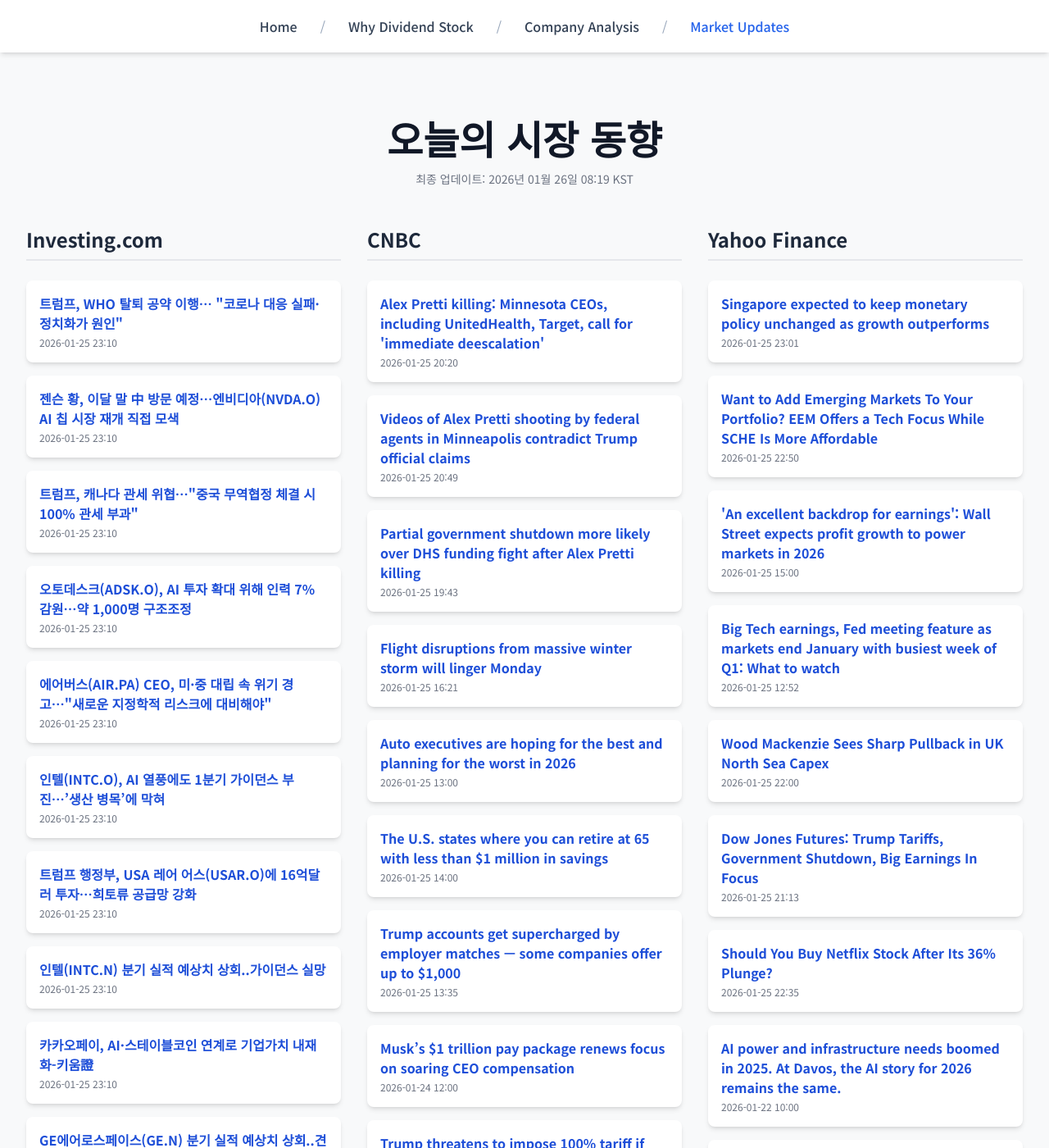
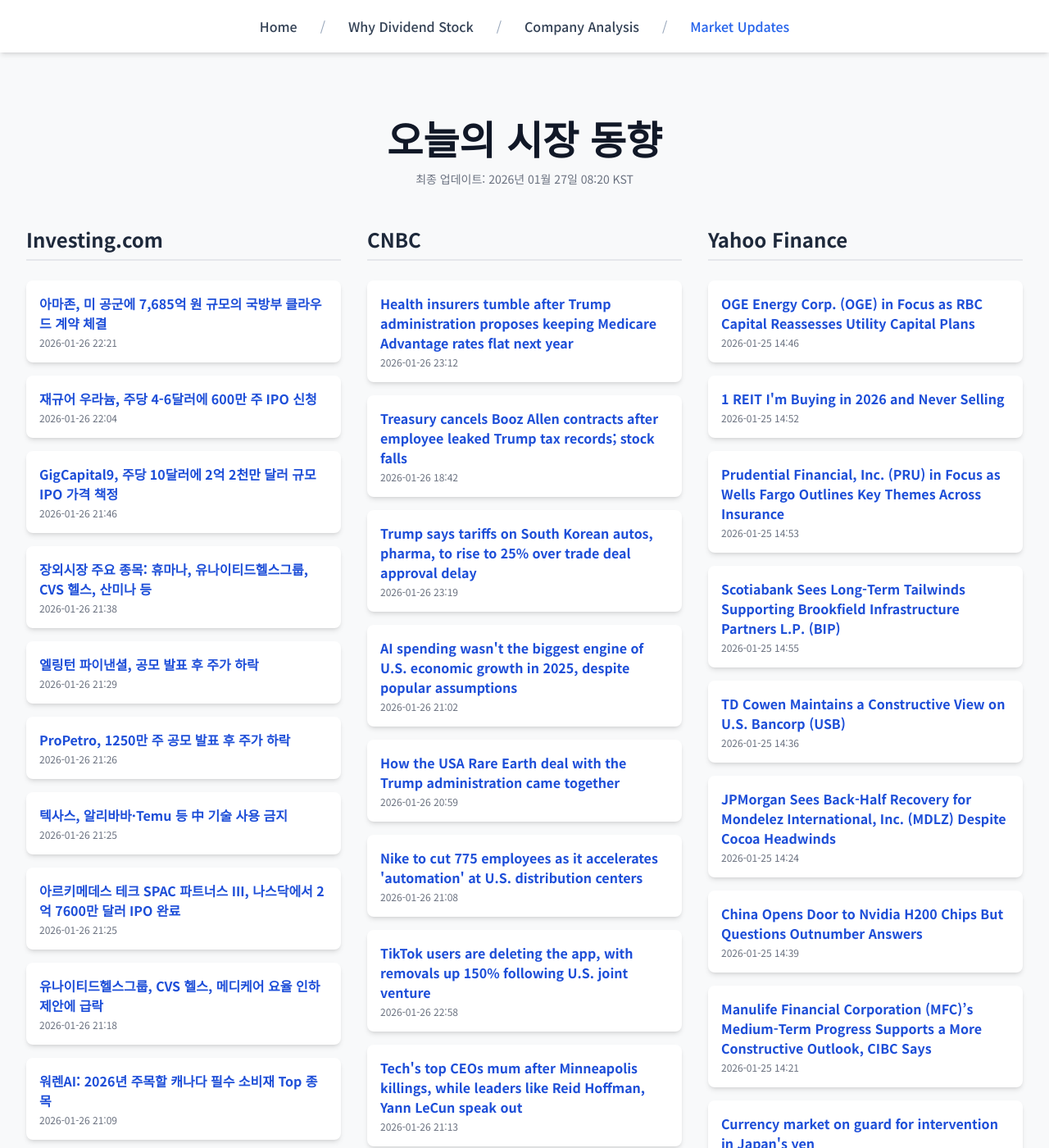
Before and after one commit to Kay-Hwang/my-company-analysis, a Jekyll site: the page built from market-updates.html, in a window 1280 px wide and 1400 px high. Shown: the whole window at 82% size. Built offline with Jekyll 4.4.1, drawn with Linux system fonts in a browser that asks for light colours; nearby versions of some CDN libraries; a script that is not in the unit is left out; some of the changed text lies outside the part shown.

Commit message:
Update daily data

```diff
--- a/_data/latest_data.json
+++ b/_data/latest_data.json
@@ -1,190 +1,190 @@
 {
-  "lastUpdated": "2026년 01월 26일 08:19 KST",
+  "lastUpdated": "2026년 01월 27일 08:20 KST",
   "news": {
     "investing": [
       {
-        "title": "트럼프, WHO 탈퇴 공약 이행… \"코로나 대응 실패·정치화가 원인\"",
-        "link": "https://kr.investing.com/news/stock-market-news/article-1797173",
-        "pubDate": "2026-01-25 23:10:52",
-        "summary": "트럼프, WHO 탈퇴 공약 이행… \"코로나 대응 실패·정치화가 원인\""
+        "title": "아마존, 미 공군에 7,685억 원 규모의 국방부 클라우드 계약 체결",
+        "link": "https://kr.investing.com/news/stock-market-news/article-93CH-1798608",
+        "pubDate": "2026-01-26 22:21:07",
+        "summary": "아마존, 미 공군에 7,685억 원 규모의 국방부 클라우드 계약 체결"
       },
       {
-        "title": "젠슨 황, 이달 말 中 방문 예정…엔비디아(NVDA.O) AI 칩 시장 재개 직접 모색",
-        "link": "https://kr.investing.com/news/stock-market-news/article-1797172",
-        "pubDate": "2026-01-25 23:10:52",
-        "summary": "젠슨 황, 이달 말 中 방문 예정…엔비디아(NVDA.O) AI 칩 시장 재개 직접 모색"
+        "title": "재규어 우라늄, 주당 4-6달러에 600만 주 IPO 신청",
+        "link": "https://kr.investing.com/news/stock-market-news/article-432SI-1798590",
+        "pubDate": "2026-01-26 22:04:04",
+        "summary": "재규어 우라늄, 주당 4-6달러에 600만 주 IPO 신청"
       },
       {
-        "title": "트럼프, 캐나다 관세 위협…\"중국 무역협정 체결 시 100% 관세 부과\"",
-        "link": "https://kr.investing.com/news/stock-market-news/article-1797171",
-        "pubDate": "2026-01-25 23:10:51",
-        "summary": "트럼프, 캐나다 관세 위협…\"중국 무역협정 체결 시 100% 관세 부과\""
+        "title": "GigCapital9, 주당 10달러에 2억 2천만 달러 규모 IPO 가격 책정",
+        "link": "https://kr.investing.com/news/stock-market-news/article-432SI-1798558",
+        "pubDate": "2026-01-26 21:46:05",
+        "summary": "GigCapital9, 주당 10달러에 2억 2천만 달러 규모 IPO 가격 책정"
       },
       {
-        "title": "오토데스크(ADSK.O), AI 투자 확대 위해 인력 7% 감원…약 1,000명 구조조정",
-        "link": "https://kr.investing.com/news/stock-market-news/article-1797170",
-        "pubDate": "2026-01-25 23:10:51",
-        "summary": "오토데스크(ADSK.O), AI 투자 확대 위해 인력 7% 감원…약 1,000명 구조조정"
+        "title": "장외시장 주요 종목: 휴마나, 유나이티드헬스그룹, CVS 헬스, 산미나 등",
+        "link": "https://kr.investing.com/news/stock-market-news/article-432SI-1798554",
+        "pubDate": "2026-01-26 21:38:25",
+        "summary": "장외시장 주요 종목: 휴마나, 유나이티드헬스그룹, CVS 헬스, 산미나 등"
       },
       {
-        "title": "에어버스(AIR.PA) CEO, 미·중 대립 속 위기 경고…\"새로운 지정학적 리스크에 대비해야\"",
-        "link": "https://kr.investing.com/news/stock-market-news/article-1797169",
-        "pubDate": "2026-01-25 23:10:51",
-        "summary": "에어버스(AIR.PA) CEO, 미·중 대립 속 위기 경고…\"새로운 지정학적 리스크에 대비해야\""
+        "title": "엘링턴 파이낸셜, 공모 발표 후 주가 하락",
+        "link": "https://kr.investing.com/news/stock-market-news/article-93CH-1798528",
+        "pubDate": "2026-01-26 21:29:26",
+        "summary": "엘링턴 파이낸셜, 공모 발표 후 주가 하락"
       },
       {
-        "title": "인텔(INTC.O), AI 열풍에도 1분기 가이던스 부진…’생산 병목’에 막혀",
-        "link": "https://kr.investing.com/news/stock-market-news/article-1797168",
-        "pubDate": "2026-01-25 23:10:51",
-        "summary": "인텔(INTC.O), AI 열풍에도 1분기 가이던스 부진…’생산 병목’에 막혀"
+        "title": "ProPetro, 1250만 주 공모 발표 후 주가 하락",
+        "link": "https://kr.investing.com/news/stock-market-news/article-93CH-1798525",
+        "pubDate": "2026-01-26 21:26:38",
+        "summary": "ProPetro, 1250만 주 공모 발표 후 주가 하락"
       },
       {
-        "title": "트럼프 행정부, USA 레어 어스(USAR.O)에 16억달러 투자…희토류 공급망 강화",
-        "link": "https://kr.investing.com/news/stock-market-news/article-1797167",
-        "pubDate": "2026-01-25 23:10:50",
-        "summary": "트럼프 행정부, USA 레어 어스(USAR.O)에 16억달러 투자…희토류 공급망 강화"
+        "title": "텍사스, 알리바바·Temu 등 中 기술 사용 금지",
+        "link": "https://kr.investing.com/news/stock-market-news/article-93CH-1798523",
+        "pubDate": "2026-01-26 21:25:53",
+        "summary": "텍사스, 알리바바·Temu 등 中 기술 사용 금지"
       },
       {
-        "title": "인텔(INTC.N) 분기 실적 예상치 상회..가이던스 실망",
-        "link": "https://kr.investing.com/news/stock-market-news/article-1797166",
-        "pubDate": "2026-01-25 23:10:50",
-        "summary": "인텔(INTC.N) 분기 실적 예상치 상회..가이던스 실망"
+        "title": "아르키메데스 테크 SPAC 파트너스 III, 나스닥에서 2억 7600만 달러 IPO 완료",
+        "link": "https://kr.investing.com/news/stock-market-news/article-432SI-1798521",
+        "pubDate": "2026-01-26 21:25:08",
+        "summary": "아르키메데스 테크 SPAC 파트너스 III, 나스닥에서 2억 7600만 달러 IPO 완료"
       },
       {
-        "title": "카카오페이, AI·스테이블코인 연계로 기업가치 내재화-키움證",
-        "link": "https://kr.investing.com/news/stock-market-news/article-1797165",
-        "pubDate": "2026-01-25 23:10:50",
-        "summary": "카카오페이, AI·스테이블코인 연계로 기업가치 내재화-키움證"
+        "title": "유나이티드헬스그룹, CVS 헬스, 메디케어 요율 인하 제안에 급락",
+        "link": "https://kr.investing.com/news/stock-market-news/article-1798497",
+        "pubDate": "2026-01-26 21:18:26",
+        "summary": "유나이티드헬스그룹, CVS 헬스, 메디케어 요율 인하 제안에 급락"
       },
       {
-        "title": "GE에어로스페이스(GE.N) 분기 실적 예상치 상회..견고한 수주에도 단기 변동성 유의",
-        "link": "https://kr.investing.com/news/stock-market-news/article-1797164",
-        "pubDate": "2026-01-25 23:10:49",
-        "summary": "GE에어로스페이스(GE.N) 분기 실적 예상치 상회..견고한 수주에도 단기 변동성 유의"
+        "title": "워렌AI: 2026년 주목할 캐나다 필수 소비재 Top 종목",
+        "link": "https://kr.investing.com/news/stock-market-news/article-93CH-1798477",
+        "pubDate": "2026-01-26 21:09:16",
+        "summary": "워렌AI: 2026년 주목할 캐나다 필수 소비재 Top 종목"
       }
     ],
     "cnbc": [
       {
-        "title": "Alex Pretti killing: Minnesota CEOs, including UnitedHealth, Target, call for 'immediate deescalation'",
-        "link": "https://www.cnbc.com/2026/01/25/alex-pretti-ceo-minneapolis-minnesota.html",
-        "pubDate": "Sun, 25 Jan 2026 20:20:10 GMT",
-        "summary": "The Trump administration has surged federal law enforcement to the city to enforce its immigration crackdown and pursue allegations of widespread welfare fraud."
+        "title": "Health insurers tumble after Trump administration proposes keeping Medicare Advantage rates flat next year",
+        "link": "https://www.cnbc.com/2026/01/26/health-insurers-tumble-after-trump-proposes-keeping-medicare-rates-flat.html",
+        "pubDate": "Mon, 26 Jan 2026 23:12:29 GMT",
+        "summary": "Shares of large Medicare plan providers Humana, CVS Health and UnitedHealth Group plunged in extended trading."
+      },
+      {
+        "title": "Treasury cancels Booz Allen contracts after employee leaked Trump tax records; stock falls",
+        "link": "https://www.cnbc.com/2026/01/26/trump-tax-records-treasury-cancels-booz-allen-contracts.html",
+        "pubDate": "Mon, 26 Jan 2026 18:42:06 GMT",
+        "summary": "Booz Allen employee Charles Edward Littlejohn also had leaked tax records of Amazon's Jeff Bezos and Tesla chief Elon Musk to a news outlet."
+      },
+      {
+        "title": "Trump says tariffs on South Korean autos, pharma, to rise to 25% over trade deal approval delay",
+        "link": "https://www.cnbc.com/2026/01/26/trump-south-korea-tariffs-trade-autos-pharma.html",
+        "pubDate": "Mon, 26 Jan 2026 23:19:33 GMT",
+        "summary": "South Korean-based automaker Hyundai Motor is the largest importer of new vehicles from that country into the United States."
+      },
+      {
+        "title": "AI spending wasn't the biggest engine of U.S. economic growth in 2025, despite popular assumptions",
+        "link": "https://www.cnbc.com/2026/01/26/ai-wasnt-the-biggest-engine-of-us-gdp-growth-in-2025.html",
+        "pubDate": "Mon, 26 Jan 2026 21:02:08 GMT",
+        "summary": "The GDP value of AI is smaller than it might appear given that a lot of high-tech equipment is imported, according to a recent MRB Partners report."
+      },
+      {
+        "title": "How the USA Rare Earth deal with the Trump administration came together",
+        "link": "https://www.cnbc.com/2026/01/26/how-the-usa-rare-earth-deal-with-the-trump-administration-came-together.html",
+        "pubDate": "Mon, 26 Jan 2026 20:59:39 GMT",
+        "summary": "USA Rare Earth's CEO provided rare insight in an interview with CNBC's Brian Sullivan into how the federal government plans equity stakes in mining companies."
+      },
+      {
+        "title": "Nike to cut 775 employees as it accelerates 'automation' at U.S. distribution centers",
+        "link": "https://www.cnbc.com/2026/01/26/nike-to-lay-off-775-employees-at-us-distribution-centers.html",
+        "pubDate": "Mon, 26 Jan 2026 21:08:52 GMT",
+        "summary": "Nike is cutting 775 employees, primarily from jobs at distribution centers in Tennessee and Mississippi."
+      },
+      {
+        "title": "TikTok users are deleting the app, with removals up 150% following U.S. joint venture",
+        "link": "https://www.cnbc.com/2026/01/26/tiktok-uninstalls-are-up-150percent-following-us-joint-venture.html",
+        "pubDate": "Mon, 26 Jan 2026 22:58:54 GMT",
+        "summary": "TikTok users have been deleting the app at a higher rate since the company announced that its U.S. operations would be housed in a new joint venture."
+      },
+      {
+        "title": "Tech's top CEOs mum after Minneapolis killings, while leaders like Reid Hoffman, Yann LeCun speak out",
+        "link": "https://www.cnbc.com/2026/01/26/alex-pretti-killing-ice-tech-ceo-response.html",
+        "pubDate": "Mon, 26 Jan 2026 21:13:21 GMT",
+        "summary": "While a few leaders have voiced outrage, the tech sector has stayed widely silent after the second fatal shooting by federal agents in Minneapolis this month."
+      },
+      {
+        "title": "Zoom's 'hidden gem' investment in Anthropic could be worth $2 billion to $4 billion, analysts say",
+        "link": "https://www.cnbc.com/2026/01/26/zoom-anthropic-investment.html",
+        "pubDate": "Mon, 26 Jan 2026 21:00:46 GMT",
+        "summary": "Anthropic revealed that Zoom Ventures had invested in the AI startup in May 2023."
       },
       {
         "title": "Videos of Alex Pretti shooting by federal agents in Minneapolis contradict Trump official claims",
         "link": "https://www.cnbc.com/2026/01/25/alex-pretti-minneapolis-shooting-videos-trump.html",
-        "pubDate": "Sun, 25 Jan 2026 20:49:35 GMT",
+        "pubDate": "Mon, 26 Jan 2026 16:17:26 GMT",
         "summary": "Footage from at least one of the videos appears to show a federal officer disarming the victim before shots are fired."
-      },
-      {
-        "title": "Partial government shutdown more likely over DHS funding fight after Alex Pretti killing",
-        "link": "https://www.cnbc.com/2026/01/25/minneapolis-shooting-government-shutdown.html",
-        "pubDate": "Sun, 25 Jan 2026 19:43:03 GMT",
-        "summary": "Senate Minority Leader Chuck Schumer of New York says he'll vote against DHS  funding after federal agents fatally shot Alex Pretti in Minneapolis."
-      },
-      {
-        "title": "Flight disruptions from massive winter storm will linger Monday",
-        "link": "https://www.cnbc.com/2026/01/23/winter-storm-fern-flight-cancellations.html",
-        "pubDate": "Sun, 25 Jan 2026 16:21:02 GMT",
-        "summary": "U.S. airlines canceled tens of thousands of flights and waived change fees for travelers as a massive winter storm swept across the country."
-      },
-      {
-        "title": "Auto executives are hoping for the best and planning for the worst in 2026",
-        "link": "https://www.cnbc.com/2026/01/25/auto-industry-2026.html",
-        "pubDate": "Sun, 25 Jan 2026 13:00:02 GMT",
-        "summary": "Automakers are entering a new phase of uncertainty as they deal with affordability issues and slowing consumer demand."
-      },
-      {
-        "title": "The U.S. states where you can retire at 65 with less than $1 million in savings",
-        "link": "https://www.cnbc.com/2026/01/25/us-states-where-you-can-retire-at-65-with-less-than-1-million.html",
-        "pubDate": "Sun, 25 Jan 2026 14:00:01 GMT",
-        "summary": "In many states in the South and Midwest, lower housing costs make it possible to retire with $1 million or less."
-      },
-      {
-        "title": "Trump accounts get supercharged by employer matches — some companies offer up to $1,000",
-        "link": "https://www.cnbc.com/2026/01/25/trump-accounts-employer-matches.html",
-        "pubDate": "Sun, 25 Jan 2026 13:35:01 GMT",
-        "summary": "A growing number of large employers have announced that they will match contributions to Trump accounts for their employees."
-      },
-      {
-        "title": "Musk’s $1 trillion pay package renews focus on soaring CEO compensation",
-        "link": "https://www.cnbc.com/2026/01/24/musks-1-trillion-pay-package-renews-focus-on-rising-ceo-compensation.html",
-        "pubDate": "Sat, 24 Jan 2026 12:00:02 GMT",
-        "summary": "Elon Musk's stock-fueled gains highlight the booming compensation and wealth gains of CEOs in recent decades."
-      },
-      {
-        "title": "Trump threatens to impose 100% tariff if Canada makes deal with China",
-        "link": "https://www.cnbc.com/2026/01/24/trump-tariff-canada-china.html",
-        "pubDate": "Sat, 24 Jan 2026 19:39:02 GMT",
-        "summary": "In his Truth Social post, Trump suggested that China would try to use Canada to try to avoid paying U.S. tariffs."
-      },
-      {
-        "title": "Major winter storm may affect over 170 million Americans — how much it could cost you",
-        "link": "https://www.cnbc.com/2026/01/23/winter-storm-and-your-money.html",
-        "pubDate": "Fri, 23 Jan 2026 22:23:06 GMT",
-        "summary": "Many households can expect to pay more to cover groceries, heating, disrupted travel plans and insured losses due to the winter storm expected to hit the U.S."
       }
     ],
     "yahoo": [
       {
-        "title": "Singapore expected to keep monetary policy unchanged as growth outperforms",
-        "link": "https://finance.yahoo.com/news/singapore-expected-keep-monetary-policy-230153037.html",
-        "pubDate": "2026-01-25T23:01:53Z",
-        "summary": "Singapore expected to keep monetary policy unchanged as growth outperforms"
+        "title": "OGE Energy Corp. (OGE) in Focus as RBC Capital Reassesses Utility Capital Plans",
+        "link": "https://finance.yahoo.com/news/oge-energy-corp-oge-focus-144628933.html",
+        "pubDate": "2026-01-25T14:46:28Z",
+        "summary": "OGE Energy Corp. (OGE) in Focus as RBC Capital Reassesses Utility Capital Plans"
       },
       {
-        "title": "Want to Add Emerging Markets To Your Portfolio? EEM Offers a Tech Focus While SCHE Is More Affordable",
-        "link": "https://finance.yahoo.com/news/want-add-emerging-markets-portfolio-225002054.html",
-        "pubDate": "2026-01-25T22:50:02Z",
-        "summary": "Want to Add Emerging Markets To Your Portfolio? EEM Offers a Tech Focus While SCHE Is More Affordable"
+        "title": "1 REIT I'm Buying in 2026 and Never Selling",
+        "link": "https://finance.yahoo.com/news/1-reit-im-buying-2026-145200971.html",
+        "pubDate": "2026-01-25T14:52:00Z",
+        "summary": "1 REIT I'm Buying in 2026 and Never Selling"
       },
       {
-        "title": "'An excellent backdrop for earnings': Wall Street expects profit growth to power markets in 2026",
-        "link": "https://finance.yahoo.com/news/an-excellent-backdrop-for-earnings-wall-street-expects-profit-growth-to-power-markets-in-2026-150050592.html",
-        "pubDate": "2026-01-25T15:00:50Z",
-        "summary": "'An excellent backdrop for earnings': Wall Street expects profit growth to power markets in 2026"
+        "title": "Prudential Financial, Inc. (PRU) in Focus as Wells Fargo Outlines Key Themes Across Insurance",
+        "link": "https://finance.yahoo.com/news/prudential-financial-inc-pru-focus-145324909.html",
+        "pubDate": "2026-01-25T14:53:24Z",
+        "summary": "Prudential Financial, Inc. (PRU) in Focus as Wells Fargo Outlines Key Themes Across Insurance"
       },
       {
-        "title": "Big Tech earnings, Fed meeting feature as markets end January with busiest week of Q1: What to watch",
-        "link": "https://finance.yahoo.com/news/big-tech-earnings-fed-meeting-feature-as-markets-end-january-with-busiest-week-of-q1-what-to-watch-125211822.html",
-        "pubDate": "2026-01-25T12:52:11Z",
-        "summary": "Big Tech earnings, Fed meeting feature as markets end January with busiest week of Q1: What to watch"
+        "title": "Scotiabank Sees Long-Term Tailwinds Supporting Brookfield Infrastructure Partners L.P. (BIP)",
+        "link": "https://finance.yahoo.com/news/scotiabank-sees-long-term-tailwinds-145552537.html",
+        "pubDate": "2026-01-25T14:55:52Z",
+        "summary": "Scotiabank Sees Long-Term Tailwinds Supporting Brookfield Infrastructure Partners L.P. (BIP)"
       },
       {
-        "title": "Wood Mackenzie Sees Sharp Pullback in UK North Sea Capex",
-        "link": "https://finance.yahoo.com/news/wood-mackenzie-sees-sharp-pullback-220000943.html",
-        "pubDate": "2026-01-25T22:00:00Z",
-        "summary": "Wood Mackenzie Sees Sharp Pullback in UK North Sea Capex"
+        "title": "TD Cowen Maintains a Constructive View on U.S. Bancorp (USB)",
+        "link": "https://finance.yahoo.com/news/td-cowen-maintains-constructive-view-143632930.html",
+        "pubDate": "2026-01-25T14:36:32Z",
+        "summary": "TD Cowen Maintains a Constructive View on U.S. Bancorp (USB)"
       },
       {
-        "title": "Dow Jones Futures: Trump Tariffs, Government Shutdown, Big Earnings In Focus",
-        "link": "https://www.investors.com/market-trend/stock-market-today/dow-jones-futures-trump-100-canada-tariff-tesla-microsoft-meta-apple-earnings/?src=A00220&yptr=yahoo",
-        "pubDate": "2026-01-25T21:13:25Z",
-        "summary": "Dow Jones Futures: Trump Tariffs, Government Shutdown, Big Earnings In Focus"
+        "title": "JPMorgan Sees Back-Half Recovery for Mondelez International, Inc. (MDLZ) Despite Cocoa Headwinds",
+        "link": "https://finance.yahoo.com/news/jpmorgan-sees-back-half-recovery-142450678.html",
+        "pubDate": "2026-01-25T14:24:50Z",
+        "summary": "JPMorgan Sees Back-Half Recovery for Mondelez International, Inc. (MDLZ) Despite Cocoa Headwinds"
       },
       {
-        "title": "Should You Buy Netflix Stock After Its 36% Plunge?",
-        "link": "https://finance.yahoo.com/news/buy-netflix-stock-36-plunge-223500379.html",
-        "pubDate": "2026-01-25T22:35:00Z",
-        "summary": "Should You Buy Netflix Stock After Its 36% Plunge?"
+        "title": "China Opens Door to Nvidia H200 Chips But Questions Outnumber Answers",
+        "link": "https://finance.yahoo.com/news/china-opens-door-nvidia-h200-143934017.html",
+        "pubDate": "2026-01-25T14:39:34Z",
+        "summary": "China Opens Door to Nvidia H200 Chips But Questions Outnumber Answers"
       },
       {
-        "title": "AI power and infrastructure needs boomed in 2025. At Davos, the AI story for 2026 remains the same.",
-        "link": "https://finance.yahoo.com/news/ai-power-and-infrastructure-needs-boomed-in-2025-at-davos-the-ai-story-for-2026-remains-the-same-100005093.html",
-        "pubDate": "2026-01-22T10:00:05Z",
-        "summary": "AI power and infrastructure needs boomed in 2025. At Davos, the AI story for 2026 remains the same."
+        "title": "Manulife Financial Corporation (MFC)’s Medium-Term Progress Supports a More Constructive Outlook, CIBC Says",
+        "link": "https://finance.yahoo.com/news/manulife-financial-corporation-mfc-medium-142115137.html",
+        "pubDate": "2026-01-25T14:21:15Z",
+        "summary": "Manulife Financial Corporation (MFC)’s Medium-Term Progress Supports a More Constructive Outlook, CIBC Says"
       },
       {
-        "title": "Barclays Sees 2026 as a Pivotal Year for Comcast Corporation (CMCSA) and the Broader Telecom Landscape",
-        "link": "https://finance.yahoo.com/news/barclays-sees-2026-pivotal-comcast-194816690.html",
-        "pubDate": "2026-01-25T19:48:16Z",
-        "summary": "Barclays Sees 2026 as a Pivotal Year for Comcast Corporation (CMCSA) and the Broader Telecom Landscape"
+        "title": "Currency market on guard for intervention in Japan's yen",
+        "link": "https://finance.yahoo.com/news/currency-market-guard-intervention-japans-152723605.html",
+        "pubDate": "2026-01-25T15:27:23Z",
+        "summary": "Currency market on guard for intervention in Japan's yen"
       },
       {
-        "title": "Raymond James Highlights Cash Flow Delivery as Key for MPLX LP (MPLX) Going Forward",
-        "link": "https://finance.yahoo.com/news/raymond-james-highlights-cash-flow-194702459.html",
-        "pubDate": "2026-01-25T19:47:02Z",
-        "summary": "Raymond James Highlights Cash Flow Delivery as Key for MPLX LP (MPLX) Going Forward"
+        "title": "American Electric Power Company, Inc. (AEP) in Focus as Morgan Stanley Reassesses Regulated Utilities",
+        "link": "https://finance.yahoo.com/news/american-electric-power-company-inc-141720069.html",
+        "pubDate": "2026-01-25T14:17:20Z",
+        "summary": "American Electric Power Company, Inc. (AEP) in Focus as Morgan Stanley Reassesses Regulated Utilities"
       }
     ]
   }
```
